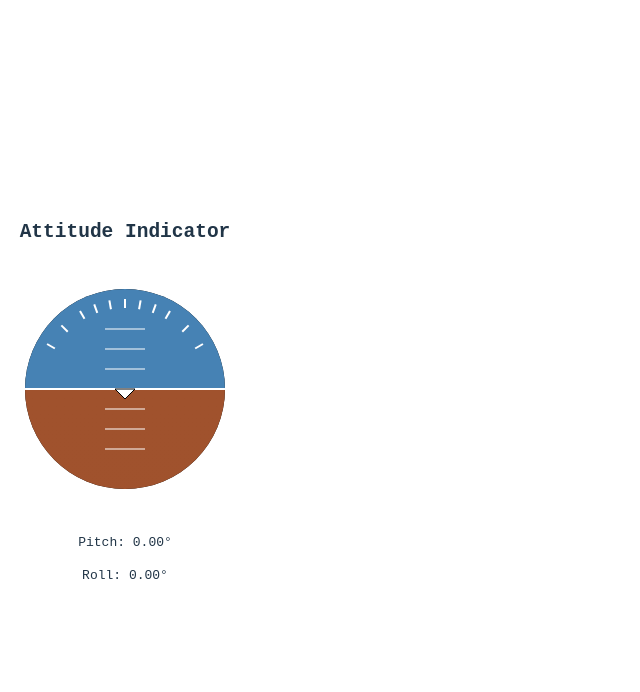
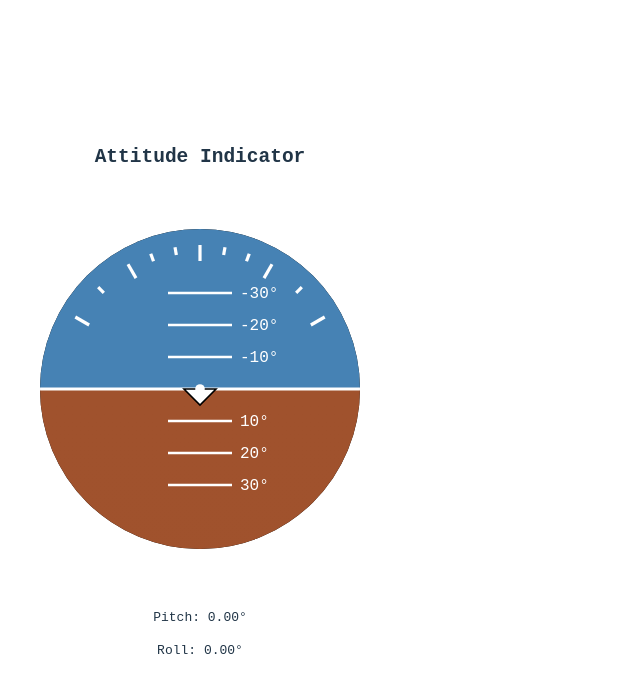
Before and after one commit to mirotol/aviation, a React app in the folder frontend/: page / in a window 1280 px wide. Shown: the top 692 px of the page, without its empty margins (0-640 px from the left). Built offline with nearby package versions, Linux system fonts and the light colour scheme; the HTML template or start-up script is replaced by a standard one.

Commit message:
Increase Attitude Indicator size

```diff
--- a/frontend/src/components/AttitudeIndicator/AttitudeIndicator.tsx
+++ b/frontend/src/components/AttitudeIndicator/AttitudeIndicator.tsx
@@ -6,6 +6,7 @@ export default function AttitudeIndicator() {
   const [displayPitch, setDisplayPitch] = useState(0);
   const [displayRoll, setDisplayRoll] = useState(0);
 
+  // Smooth interpolation
   useEffect(() => {
     const interval = setInterval(() => {
       setDisplayPitch((prev) => prev + (attitude.pitch - prev) * 0.1);
@@ -16,14 +17,22 @@ export default function AttitudeIndicator() {
 
   const pitchOffset = displayPitch * 2;
 
+  // Roll tick marks (curved arc)
+  const rollTicks = [-60, -45, -30, -20, -10, 0, 10, 20, 30, 45, 60];
+
+  // Pitch markers (lines across horizon)
+  const pitchMarkers = [-30, -20, -10, 10, 20, 30];
+
   return (
     <div style={{ textAlign: 'center', fontFamily: 'monospace' }}>
       <h2>Attitude Indicator</h2>
-      <svg width={250} height={250} viewBox="-125 -125 250 250">
+      <svg width={400} height={400} viewBox="-125 -125 250 250">
         <defs>
+          {/* Circular clip */}
           <clipPath id="circleClip">
             <circle cx="0" cy="0" r="100" />
           </clipPath>
+          {/* Gradients */}
           <linearGradient id="skyGrad" x1="0" y1="-100" x2="0" y2="0">
             <stop offset="0%" stopColor="#87CEEB" />
             <stop offset="100%" stopColor="#4682B4" />
@@ -34,38 +43,59 @@ export default function AttitudeIndicator() {
           </linearGradient>
         </defs>
 
-        {/* Circular background */}
+        {/* Background circle */}
         <circle cx="0" cy="0" r="100" fill="black" />
 
-        {/* Horizon group with clipping */}
+        {/* Horizon + pitch group */}
         <g clipPath="url(#circleClip)" transform={`rotate(${-displayRoll})`}>
+          {/* Sky and ground */}
           <rect x={-125} y={-125 + pitchOffset} width={250} height={125} fill="url(#skyGrad)" />
           <rect x={-125} y={pitchOffset} width={250} height={125} fill="url(#groundGrad)" />
+
+          {/* Horizon line */}
           <line x1={-125} y1={pitchOffset} x2={125} y2={pitchOffset} stroke="white" strokeWidth={2} />
+
           {/* Pitch tick marks */}
-          {[-30, -20, -10, 10, 20, 30].map((deg) => (
+          {pitchMarkers.map((deg) => (
+            <g key={deg}>
               <line
-              key={deg}
                 x1={-20}
                 y1={pitchOffset + deg * 2}
                 x2={20}
                 y2={pitchOffset + deg * 2}
                 stroke="white"
-              strokeWidth={1}
+                strokeWidth={1.5}
               />
+              <text
+                x={25}
+                y={pitchOffset + deg * 2 + 3}
+                fill="white"
+                fontSize="10"
+                fontFamily="monospace"
+              >
+                {deg}°
+              </text>
+            </g>
           ))}
         </g>
 
-        {/* Aircraft reference */}
+        {/* Aircraft reference symbol */}
         <polygon points="-10,0 10,0 0,10" fill="white" stroke="black" strokeWidth={1} />
 
-        {/* Roll scale */}
-        {[ -60, -45, -30, -20, -10, 0, 10, 20, 30, 45, 60 ].map((deg) => {
+        {/* Roll arc */}
+        {rollTicks.map((deg) => {
           const rad = (deg * Math.PI) / 180;
-          const x = Math.sin(rad) * 90;
-          const y = -Math.cos(rad) * 90;
-          return <line key={deg} x1={x} y1={y} x2={x * 0.9} y2={y * 0.9} stroke="white" strokeWidth={2} />;
+          const rOuter = 90;
+          const rInner = deg % 30 === 0 ? 80 : 85; // Major vs minor tick
+          const x1 = Math.sin(rad) * rOuter;
+          const y1 = -Math.cos(rad) * rOuter;
+          const x2 = Math.sin(rad) * rInner;
+          const y2 = -Math.cos(rad) * rInner;
+          return <line key={deg} x1={x1} y1={y1} x2={x2} y2={y2} stroke="white" strokeWidth={2} />;
         })}
+
+        {/* Optional: center circle for cockpit style */}
+        <circle cx="0" cy="0" r="3" fill="white" />
       </svg>
 
       <p>Pitch: {displayPitch.toFixed(2)}°</p>
```
Lines whose indentation alone changed are shown as unchanged.
